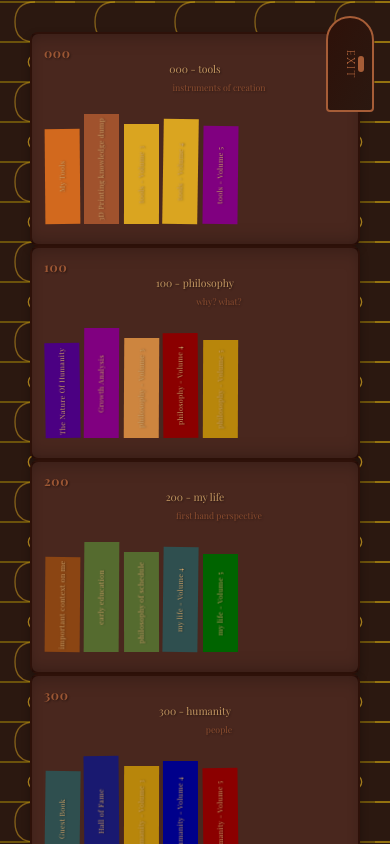
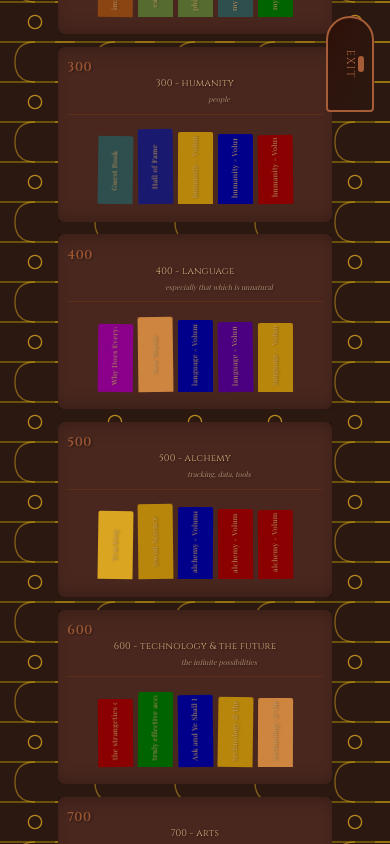
Before and after one commit to verdakode/library2.0, a Next.js app: page /library-room in a window 390 px wide. Built offline with nearby package versions, Linux system fonts and the light colour scheme; a web font is replaced by a local one.

Commit message:
literally what the fuck

```diff
--- a/src/styles/responsive/mobile.css
+++ b/src/styles/responsive/mobile.css
@@ -1,5 +1,15 @@
+/* Hide mobile content on desktop */
+@media (min-width: 769px) {
+  .mobile-only {
+    display: none !important;
+  }
+}
+
 /* Mobile-first layout */
-@media (max-width: 500px) {
+@media (max-width: 768px) {
+  .desktop-only {
+    display: none !important;
+  }
   html, body {
     width: 100%;
     height: 100%;
@@ -9,14 +19,21 @@
   }
 
   .library-room {
-    width: 100%;
-    min-height: 100vh;
-    padding: 2rem 1rem;
-    overflow-x: hidden;
-    position: relative;
+    width: 100vw !important;
+    height: 100vh !important;
+    padding: 0 !important;
+    margin: 0 !important;
+    overflow: hidden !important;
+    position: fixed !important;
+    top: 0 !important;
+    left: 0 !important;
     display: flex !important;
     flex-direction: column !important;
     align-items: center !important;
+    justify-content: center !important;
+    transform: none !important;
+    transform-style: auto !important;
+    perspective: none !important;
   }
 
   .library-room::before {
@@ -33,43 +50,86 @@
     z-index: -1;
   }
 
-  /* Bookcase container - show all 3 bookcases horizontally */
+  /* Mobile 3D bookcase layout */
   .bookcase-container {
-    width: 100%;
+    width: 100vw !important;
+    height: 100vh !important;
+    position: fixed !important;
+    top: 0 !important;
+    left: 0 !important;
     display: flex !important;
-    flex-direction: row !important;
-    gap: 0.5rem;
-    overflow-x: auto;
-    padding: 0 0.5rem;
+    align-items: center !important;
+    justify-content: center !important;
+    perspective: 800px !important;
+    perspective-origin: 50% 50% !important;
+    overflow: hidden !important;
+    padding: 0 !important;
+    margin: 0 !important;
   }
 
-  /* All bookcases should be visible on mobile */
-  .bookcase {
+  /* Override any inline transforms on mobile */
+  .library-room > div[style*="transform"] {
+    transform: none !important;
+  }
+
+  /* Mobile 3D bookcases */
+  .bookcase-3d {
+    position: absolute !important;
     display: block !important;
     opacity: 1 !important;
     visibility: visible !important;
-    flex: 1;
-    min-width: 0;
+    transform-style: preserve-3d !important;
   }
 
-  .bookcase-left,
-  .bookcase-center,
-  .bookcase-right {
-    display: block !important;
-    opacity: 1 !important;
-    visibility: visible !important;
-    position: relative !important;
-    transform: none !important;
+  /* Left bookcase on mobile */
+  .left-bookcase {
+    top: 50% !important;
+    left: 2% !important;
+    width: 28% !important;
+    height: 70% !important;
+    transform: translateY(-50%) rotateY(20deg) translateZ(-80px) !important;
   }
 
+  /* Center bookcase on mobile */
+  .center-bookcase {
+    top: 50% !important;
+    left: 50% !important;
+    width: 42% !important;
+    height: 80% !important;
+    transform: translate(-50%, -50%) translateZ(30px) !important;
+    z-index: 3 !important;
+  }
+
+  /* Right bookcase on mobile */
+  .right-bookcase {
+    top: 50% !important;
+    right: 2% !important;
+    width: 28% !important;
+    height: 70% !important;
+    transform: translateY(-50%) rotateY(-20deg) translateZ(-80px) !important;
+  }
+
+  /* Bookcase frames on mobile */
+  .bookcase-frame {
+    padding: 0.5rem !important;
+    border-radius: 8px !important;
+    border-width: 2px !important;
+  }
+
+  .center-bookcase .bookcase-frame {
+    padding: 0.7rem !important;
+    border-radius: 10px !important;
+    border-width: 3px !important;
+  }
+
+  /* Mobile bookshelf walls inside 3D bookcases */
   .bookshelf-wall {
     width: 100%;
+    height: 100%;
     display: flex !important;
     flex-direction: column !important;
-    gap: 0.5rem;
-    padding: 0;
-    max-width: 100%;
-    overflow: visible;
+    gap: 0.3rem;
+    justify-content: space-between;
   }
 
   .hallway-wall.left {
@@ -88,94 +148,136 @@
 
   .bookshelf-unit {
     width: 100%;
-    height: auto;
-    margin: 0;
-    background: var(--wood-light);
-    border-radius: 8px;
-    padding: 0.75rem;
+    flex: 1;
+    margin: 0 0 0.8rem 0;
+    border-radius: 6px;
+    padding: 0.6rem;
     position: relative;
-    border: 2px solid var(--wood-medium);
-    box-shadow: 0 4px 8px rgba(0, 0, 0, 0.3);
-    min-height: 200px;
+    min-height: 140px;
+    transform-style: preserve-3d;
+  }
+
+  .bookshelf-left .bookshelf-unit,
+  .bookshelf-right .bookshelf-unit {
+    min-height: 120px;
+  }
+
+  .bookshelf-center .bookshelf-unit {
+    min-height: 160px;
   }
 
   .book-row {
     display: flex;
-    flex-wrap: wrap;
-    gap: 0.15rem;
-    justify-content: flex-start;
+    gap: 3px;
+    justify-content: center;
     align-items: flex-end;
     min-height: 80px;
     height: auto;
-    padding: 0.5rem 0;
+    padding: 0.5rem;
   }
 
-  /* Base book spine styles */
+  /* Mobile book spine styles */
   .book-spine {
-    width: 18px !important;
-    height: 100px !important;
+    width: 22px !important;
+    height: 70px !important;
     margin: 0;
     flex-shrink: 0;
     align-self: flex-end;
     font-size: 0.5rem !important;
+    border-radius: 2px 2px 0 0 !important;
   }
 
-  /* Stagger book heights */
+  /* Center bookcase books are slightly larger */
+  .center-bookcase .book-spine {
+    width: 26px !important;
+    height: 85px !important;
+    font-size: 0.6rem !important;
+  }
+
+  /* Varied book heights for mobile */
   .book-spine:nth-child(1) {
-    height: 95px !important;
+    height: 68px !important;
   }
 
   .book-spine:nth-child(2) {
-    height: 110px !important;
+    height: 75px !important;
   }
 
   .book-spine:nth-child(3) {
-    height: 100px !important;
+    height: 72px !important;
   }
 
   .book-spine:nth-child(4) {
-    height: 105px !important;
+    height: 70px !important;
   }
 
   .book-spine:nth-child(5) {
-    height: 98px !important;
+    height: 69px !important;
   }
 
-  /* Stagger book widths */
-  .book-spine:nth-child(odd) {
-    width: 20px !important;
+  /* Center bookcase book heights */
+  .center-bookcase .book-spine:nth-child(1) {
+    height: 82px !important;
   }
 
-  .book-spine:nth-child(3n) {
-    width: 22px !important;
+  .center-bookcase .book-spine:nth-child(2) {
+    height: 90px !important;
   }
 
-  .book-spine:nth-child(4n) {
-    width: 19px !important;
+  .center-bookcase .book-spine:nth-child(3) {
+    height: 87px !important;
+  }
+
+  .center-bookcase .book-spine:nth-child(4) {
+    height: 85px !important;
+  }
+
+  .center-bookcase .book-spine:nth-child(5) {
+    height: 84px !important;
   }
 
   .book-spine h3 {
     font-size: 0.45rem !important;
     line-height: 1.1;
-    padding: 0.15rem;
+    padding: 0.2rem;
+    writing-mode: vertical-lr !important;
+    text-orientation: mixed !important;
+    max-height: 90% !important;
+    overflow: hidden !important;
+  }
+
+  .center-bookcase .book-spine h3 {
+    font-size: 0.55rem !important;
   }
 
   .shelf-title {
     text-align: center;
-    margin-bottom: 0.75rem;
-    padding: 0;
+    margin-bottom: 0.4rem;
+    padding: 0.3rem 0;
+    border-bottom: 1px solid rgba(139, 69, 19, 0.3);
   }
 
   .shelf-title h2 {
-    font-size: 0.65rem;
-    margin-bottom: 0.2rem;
-    color: var(--parchment);
+    font-size: 0.6rem;
+    margin-bottom: 0.15rem;
+    color: #DEB887;
+    font-family: 'Cinzel', serif;
+    letter-spacing: 0.02em;
   }
 
   .shelf-title p {
-    font-size: 0.55rem;
-    opacity: 0.7;
-    color: var(--leather-light);
+    font-size: 0.45rem;
+    opacity: 0.8;
+    color: #C4A484;
+    font-style: italic;
+  }
+
+  .center-bookcase .shelf-title h2 {
+    font-size: 0.7rem;
+  }
+
+  .center-bookcase .shelf-title p {
+    font-size: 0.5rem;
   }
 
   .room-lighting,
@@ -334,7 +436,7 @@
 /* iPhone SE and smaller devices */
 @media (max-width: 375px) {
   .library-room {
-    padding: 5rem 0 2rem 0;
+    padding: 0;
   }
 
   .bookshelf-wall {
@@ -402,4 +504,16 @@
     height: 15vh;
     bottom: -2vh;
   }
+
+  /* Maintain 3D transforms on mobile */
+  .library-room .bookcase-3d,
+  .library-room .bookcase-frame,
+  .library-room .bookshelf-unit {
+    transform-style: preserve-3d !important;
+  }
+
+  /* Hide book preview tooltips on mobile */
+  .book-preview {
+    display: none !important;
+  }
 }
```
